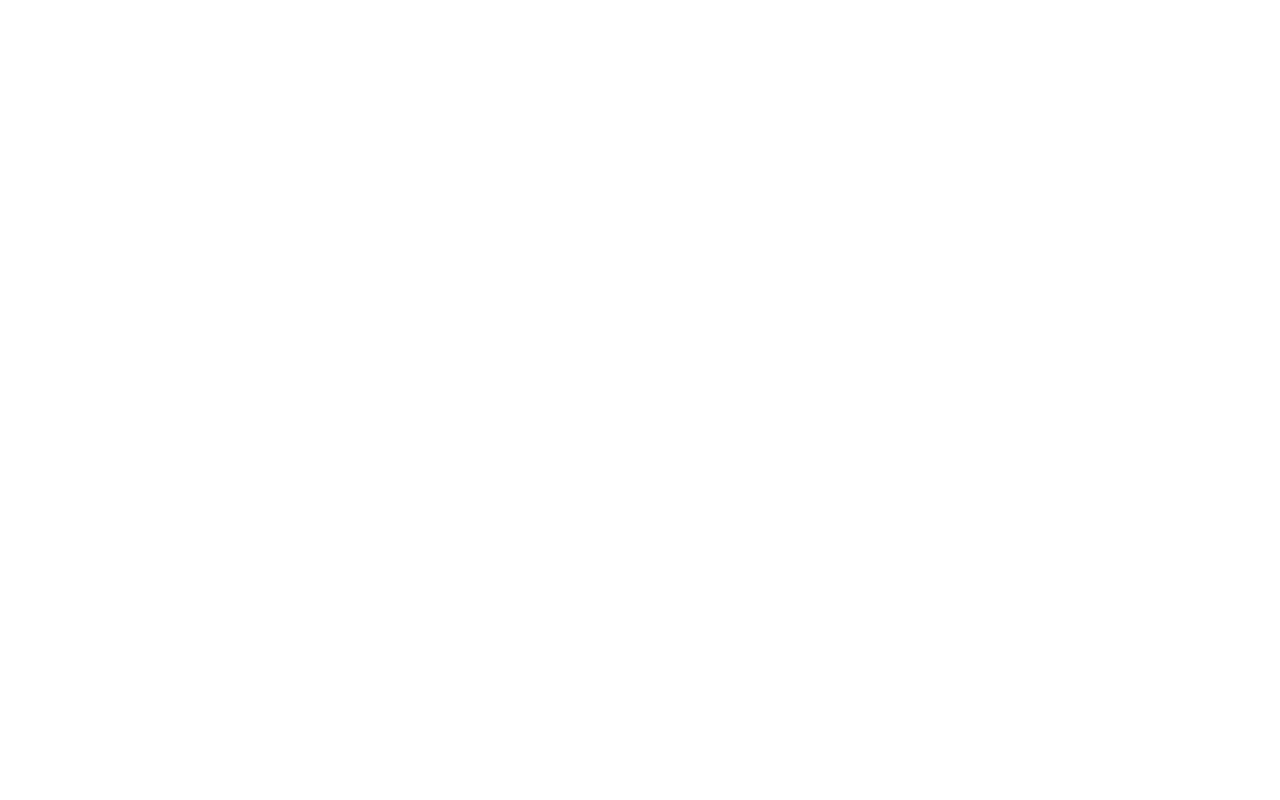
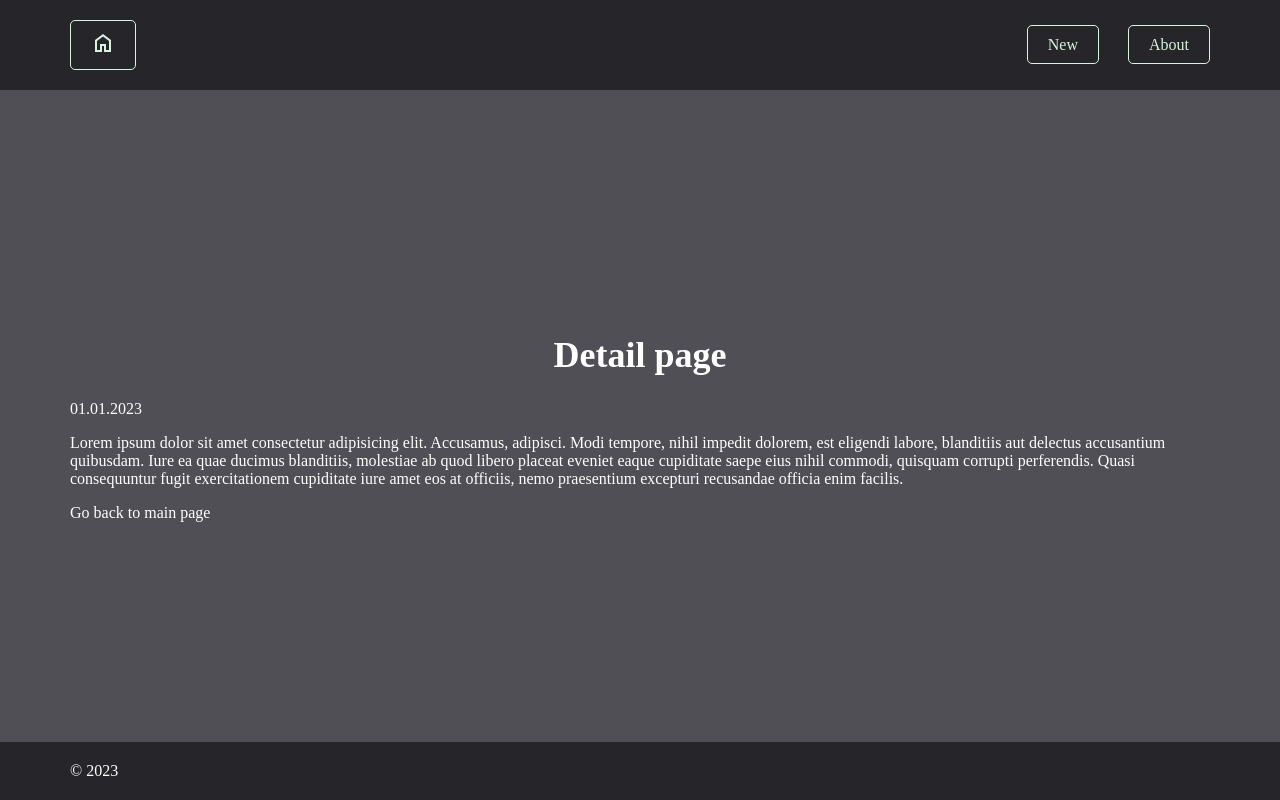
Before and after one commit to SergeiAmpilov/simplewebsite, a plain HTML site: page detail.html in a window 1280 px wide. Drawn offline with nearby package versions, Linux system fonts and the light colour scheme.

Commit message:
feat: detail page

```diff
--- a/detail.html
+++ b/detail.html
@@ -3,9 +3,45 @@
 <head>
   <meta charset="UTF-8">
   <meta name="viewport" content="width=device-width, initial-scale=1.0">
-  <title>Document</title>
+  <link rel="stylesheet" href="styles/index.css">
+  <link rel="stylesheet" href="https://fonts.googleapis.com/css2?family=Material+Symbols+Outlined:opsz,wght,FILL,GRAD@20..48,100..700,0..1,-50..200" />
+  <title>Simple website</title>
 </head>
-<body>
-
+<body class="body page">
+  <header class="header">
+    <div class="container">
+      <nav class="navigation">
+        <a href="/" class="nav-button">
+          <span class="material-symbols-outlined">
+            home
+          </span>
+        </a>
+        <div>
+          <a href="new.html" class="nav-button">New</a>
+          <a href="about.html" class="nav-button">About</a>
+        </div>
+      </nav>
+    </div>
+  </header>
+  <main>
+    <div class="container">
+      <h1 class="title1">
+        Detail page
+      </h1>
+      <p>
+        01.01.2023
+      </p>
+      <p>
+        Lorem ipsum dolor sit amet consectetur adipisicing elit. Accusamus, adipisci. Modi tempore, nihil impedit dolorem, est eligendi labore, blanditiis aut delectus accusantium quibusdam. Iure ea quae ducimus blanditiis, molestiae ab quod libero placeat eveniet eaque cupiditate saepe eius nihil commodi, quisquam corrupti perferendis. Quasi consequuntur fugit exercitationem cupiditate iure amet eos at officiis, nemo praesentium excepturi recusandae officia enim facilis.
+      </p>
+      <a href="index.html" class="post-list__link">Go back to main page</a>
+    </div>
+  </main>
+  <footer class="footer">
+    <div class="container">
+      &#169; <span class="footer__year"></span>
+    </div>
+  </footer>
+  <script src="script/script.js"></script>
 </body>
 </html>
```
